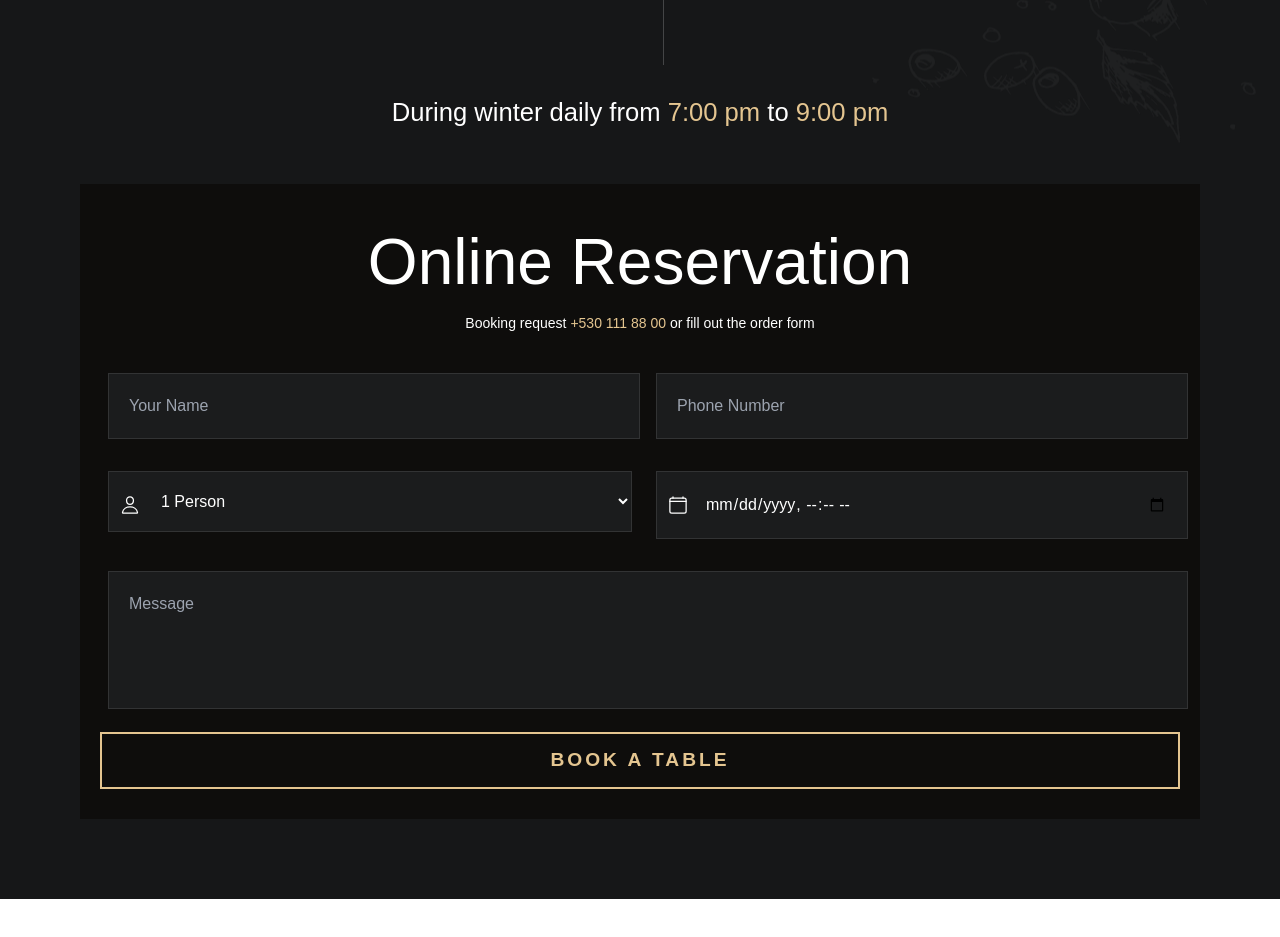
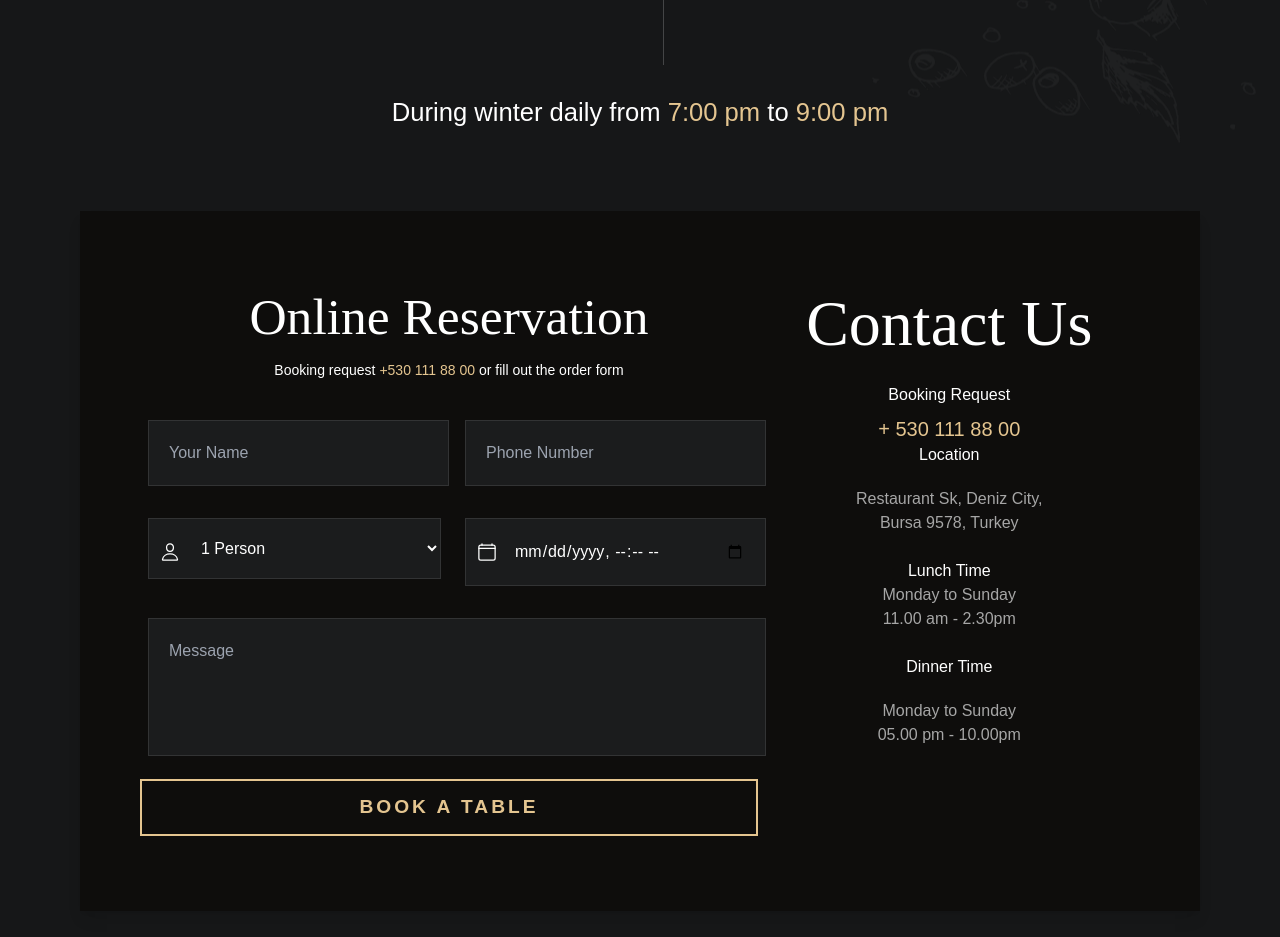
Before and after one commit to dania8shaghouri/restorantTailwindReact, a React (Create React App) app: page / in a window 1280 px wide. Shown: the part 1840-2777 px from the top of the page. Before the commit the page ends 2739 px from the top, so only its background shows below. Built offline with nearby package versions, Linux system fonts and the light colour scheme.

Commit message:
Added reservation section to the right side and improved responsiveness

```diff
--- a/src/index.css
+++ b/src/index.css
@@ -2,6 +2,9 @@
 @tailwind base;
 @tailwind components;
 @tailwind utilities;
+
+/*  */
+@import url("https://fonts.googleapis.com/css2?family=Forum&display=swap");
 
 /* root */
 :root {
@@ -93,5 +96,4 @@
 body {
   margin: 0;
   font-family: var(--fontFamily-dm_sans);
-
 }
--- a/src/pages/Reservation.js
+++ b/src/pages/Reservation.js
@@ -6,21 +6,149 @@ import Button from "../components/Home/ui/Button";
 
 export default function Reservation(isActive) {
   return (
+    //     <section
+    //       className="p-20
+    //      bg-[var(--eerie-black-1)]
+    //      grid grid-cols-1
+    //       md:grid-cols-[1fr_0.5fr]
+
+    //      "
+    //     >
+    //       <section
+    //         id="masa"
+    //         className="
+
+    //       bg-[var(--smoky-black-2)]
+    //      grid grid-cols-1 md:grid-cols-2 gap-[45px]
+    //      "
+    //       >
+    //         <div
+    //           className="mt-[-27px]
+    //         pt-[40px] px-[20px] pb-[30px]
+    //         "
+    //         >
+    //           <h1
+    //             className="text-center
+    //         text-[var(--white)]
+    //         text-[length:var(--fontSize-headline-1)]
+    //         leading-[var(--lineHeight-2)]
+    //         "
+    //           >
+    //             Online Reservation
+    //           </h1>
+    //           <p className="text-center text-sm text-[var(--white)] mb-6 mt-3">
+    //             Booking request{" "}
+    //             <a href="tel:+5301118800" className="text-[var(--gold-crayola)] ">
+    //               +530 111 88 00
+    //             </a>{" "}
+    //             or fill out the order form
+    //           </p>
+
+    //           <div className="grid grid-cols-1 md:grid-cols-2 gap-x-4">
+    //             {formFields.map((f, i) => (
+    //               <Inputs key={i} {...f} />
+    //             ))}
+
+    //             {selects.map((select, i) => (
+    //               <div key={i} className="relative ml-2 my-4">
+    //                 <select.icon className="absolute left-3 top-1/2 -translate-y-1/2 text-xl text-[var(--white)]" />
+    //                 <select className="w-full bg-[var(--eerie-black-2)] text-[var(--white)] border border-[var(--white-alpha-10)] px-12 py-5 focus:border-[var(--gold-crayola)]">
+    //                   {select.options.map((opt, idx) => (
+    //                     <option key={idx}>{opt}</option>
+    //                   ))}
+    //                 </select>
+    //               </div>
+    //             ))}
+
+    //             <Inputs
+    //               icon={datetimeInput.icon}
+    //               type="datetime-local"
+    //               placeholder="Select Date & Time"
+    //             />
+    //           </div>
+    //           <textarea
+    //             placeholder="Message"
+    //             rows={4}
+    //             className="
+    //     bg-[var(--eerie-black-2)]
+    //     text-[var(--white)]
+    //     border border-[var(--white-alpha-10)]
+    //     px-5 py-5 w-full
+    //     mx-2 my-4
+    //     outline-none
+    //     resize-none
+    //     focus:border-[var(--gold-crayola)]
+    //   "
+    //           ></textarea>
+    //           <Button
+    //             href="#"
+    //             text="Book a table"
+    //             className="w-full transition-colors
+    //     duration-1000
+    //     ease-out hover:bg-[var(--gold-crayola)]
+    // "
+    //           />
+    //         </div>
+
+    //         <div
+    //           className=" pt-[40px] px-[20px] pb-[30px]
+    //         text-center
+    //         text-white
+    //         "
+    //         >
+    //           <h1 className="text-white text-2xl ">Contact Us</h1>
+    //           <p>Booking Request</p>
+
+    //           <a href="tel:+5301118800">+ 530 111 88 00</a>
+
+    //           <div class="separator"></div>
+
+    //           <p>Location</p>
+
+    //           <address>Restaurant Sk, Deniz City, Bursa 9578, Turkey</address>
+
+    //           <p>Lunch Time</p>
+
+    //           <p>Monday to Sunday 11.00 am - 2.30pm</p>
+
+    //           <p>Dinner Time</p>
+
+    //           <p>Monday to Sunday 05.00 pm - 10.00pm</p>
+    //         </div>
+    //       </section>
+    //     </section>
+
     <section
-      id="masa"
-      className="p-20
-     bg-[var(--eerie-black-1)] "
+      className="
+    p-20
+    bg-[var(--eerie-black-1)]
+    flex justify-center items-center
+    min-h-screen
+    w-full
+  "
+    >
+      <section
+        className=" py-[75px] px-[60px]
+      bg-[var(--smoky-black-2)]
+      grid grid-cols-1 lg:grid-cols-2 gap-[45px]
+      max-w-7xl w-full
+      shadow-lg
+
+    "
       >
         <div
-        className="mt-[-27px]
-        bg-[var(--smoky-black-2)]
-        pt-[40px] px-[20px] pb-[30px]"
+          className="
+
+        min-w-max
+      "
         >
           <h1
             className="text-center
           text-[var(--white)]
-        text-[length:var(--fontSize-headline-1)]
+          text-[length:var(--fontSize-headline-2)]
           leading-[var(--lineHeight-2)]
+          font-forum
+          font-regular
         "
           >
             Online Reservation
@@ -33,7 +161,7 @@ export default function Reservation(isActive) {
             or fill out the order form
           </p>
 
-        <div className="grid grid-cols-1 md:grid-cols-2 gap-x-4">
+          <div className="grid grid-cols-1 lg:grid-cols-2 gap-x-4">
             {formFields.map((f, i) => (
               <Inputs key={i} {...f} />
             ))}
@@ -78,6 +206,79 @@ export default function Reservation(isActive) {
         "
           />
         </div>
+
+        <div
+          className="  pl-24
+        text-center
+        text-white
+      "
+        >
+          <h1
+            className="
+    text-center
+    text-[var(--white)]
+    text-[length:var(--fontSize-headline-1)]
+    leading-[var(--lineHeight-2)]
+    font-forum
+    mb-5
+
+  "
+          >
+            Contact Us
+          </h1>
+
+          <p className="mb-2">Booking Request</p>
+
+          <a
+            href="tel:+5301118800"
+            className="text-[var(--gold-crayola)] text-xl"
+          >
+            + 530 111 88 00
+          </a>
+
+          <div class="separator"></div>
+
+          <p className="mb-5">Location</p>
+
+          <address
+            className="
+    mb-6
+    text-[var(--quick-silver)]
+    leading-[var(--lineHeight-3)]
+    not-italic
+  "
+          >
+            <span className="block">Restaurant Sk, Deniz City,</span>
+            <span className="block">Bursa 9578, Turkey</span>
+          </address>
+
+          <p>Lunch Time</p>
+
+          <p
+            className="
+    mb-6
+    text-[var(--quick-silver)]
+    leading-[var(--lineHeight-3)]
+    not-italic
+  "
+          >
+            <span className="block">Monday to Sunday</span>
+            <span className="block">11.00 am - 2.30pm</span>
+          </p>
+
+          <p className="mb-5">Dinner Time</p>
+
+          <p
+            className="    mb-6
+    text-[var(--quick-silver)]
+    leading-[var(--lineHeight-3)]
+    not-italic"
+          >
+            <span className="block">Monday to Sunday</span>
+            <span className="block">05.00 pm - 10.00pm</span>
+          </p>
+        </div>
+      </section>
     </section>
   );
 }
--- a/tailwind.config.js
+++ b/tailwind.config.js
@@ -3,6 +3,14 @@ export default {
   content: ["./index.html", "./src/**/*.{js,ts,jsx,tsx}"],
   theme: {
     extend: {
+      fontFamily: {
+        forum: ["var(--fontFamily-forum)", "serif"],
+        dm_sans: ["var(--fontFamily-dm_sans)", "sans-serif"],
+      },
+      fontWeight: {
+        regular: "var(--weight-regular)",
+        bold: "var(--weight-bold)",
+      },
       keyframes: {
         rotate360: {
           "0%": { transform: "rotate(0deg)" },
```
Lines whose indentation alone changed are shown as unchanged.
